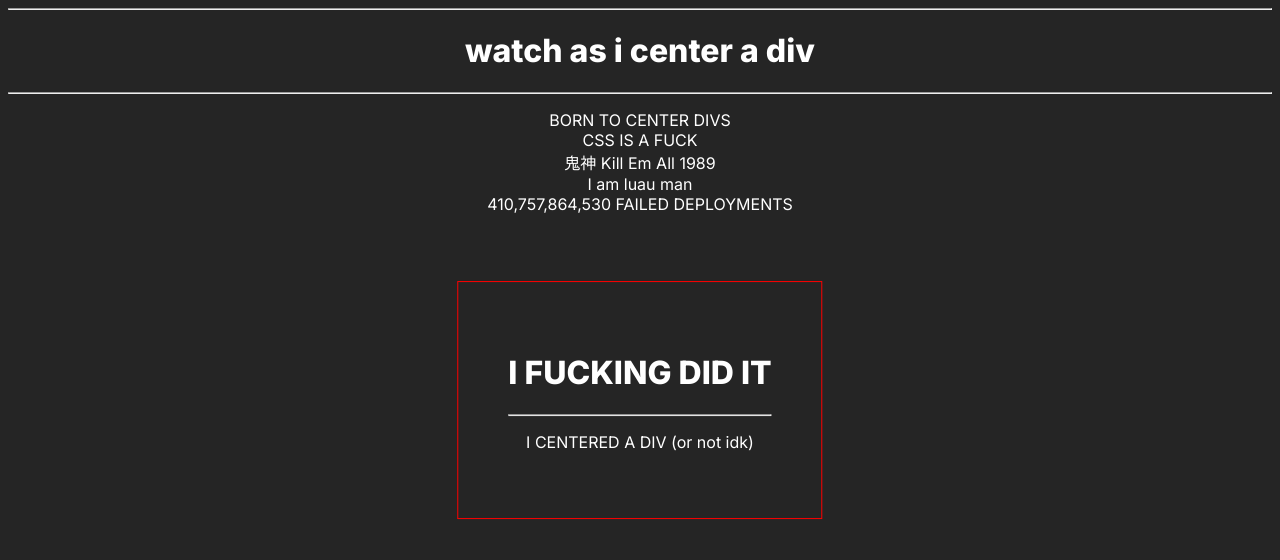
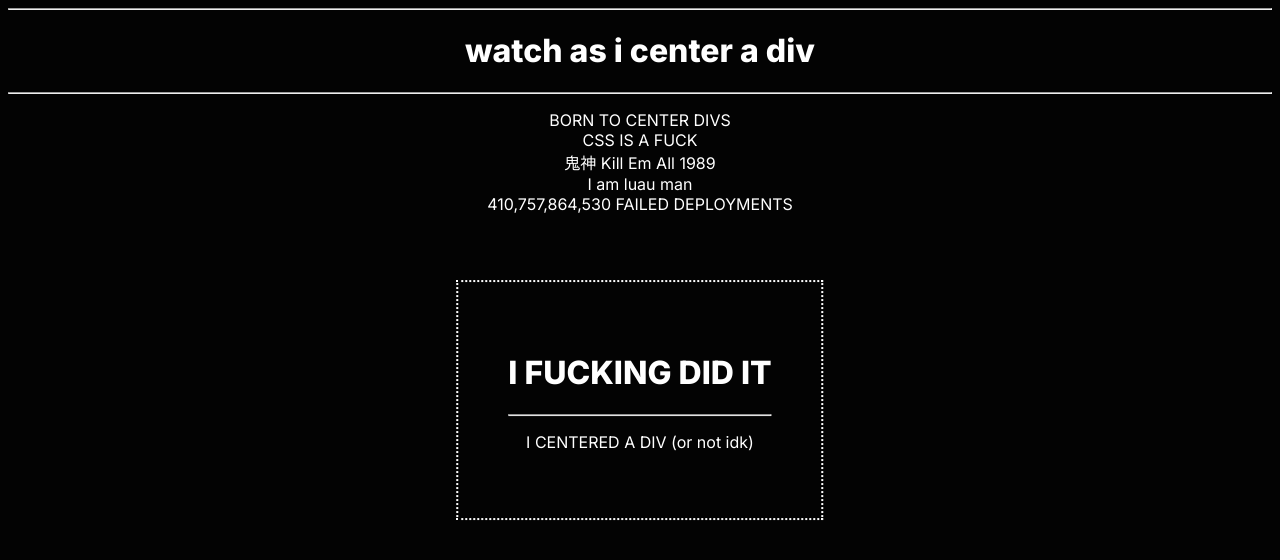
Before and after one commit to romefalls/romefalls.github.io, a plain HTML site: page index.html in a window 1280 px wide. Drawn offline with Linux system fonts and the light colour scheme.

Commit message:
Update style.css

```diff
--- a/style.css
+++ b/style.css
@@ -1,5 +1,5 @@
 body{
-    background-color: rgb(37, 37, 37);
+    background-color: rgb(3, 3, 3);
 }
 h1{
     color: rgb(255, 255, 255);
@@ -18,7 +18,7 @@ p{
     top:50%;
     left: 50%;
     transform: translate(-50% , -50%);
-    border: 1px solid red;
+    border: 2px dotted rgb(255, 255, 255);
     margin: auto;
     padding: 50px;
 }
```
